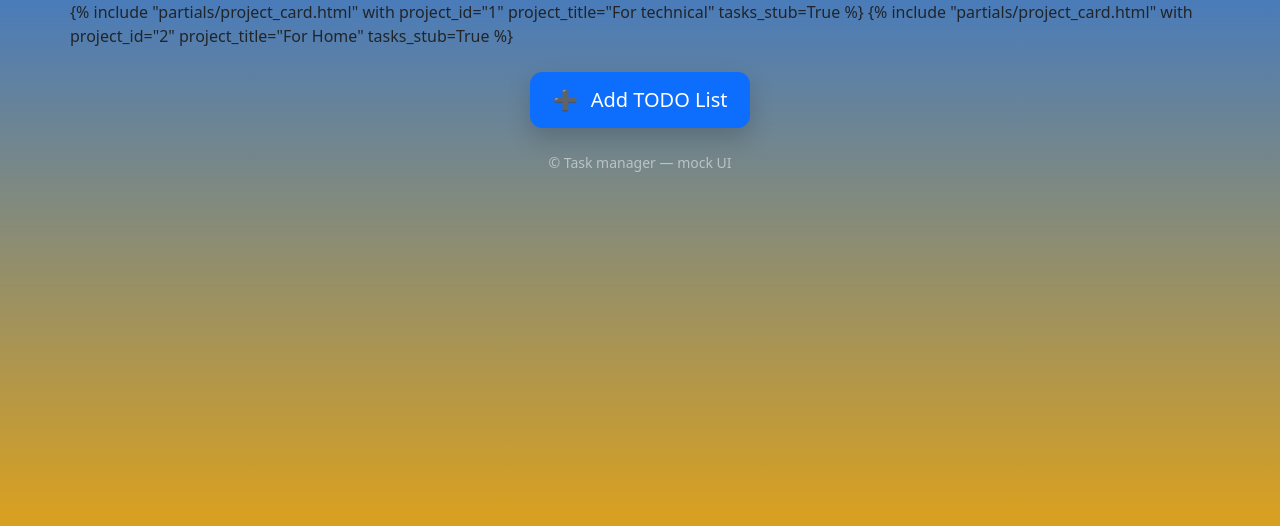
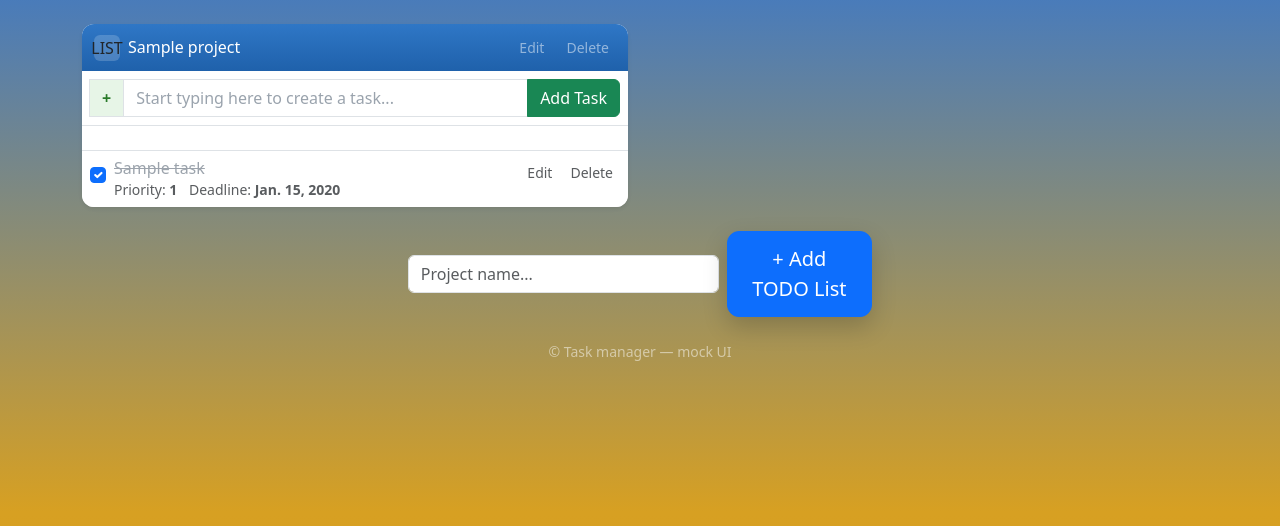
Before and after one commit to VladMajstat/task-manager-django-htmx, a Django app: page / in a window 1280 px wide. Shown: the part 48-574 px from the top of the page. Run offline with Django 5.2, Linux system fonts and the light colour scheme; a user stored in the database is signed in; tables that the repository leaves empty hold one stand-in row (values such as "Sample post"); some libraries are stand-ins or nearby versions.

Commit message:
✨ feat(ui): build project and task templates

```diff
--- a/app/settings.py
+++ b/app/settings.py
@@ -117,7 +117,7 @@ AUTH_USER_MODEL = "users.User"
 # Internationalization
 # https://docs.djangoproject.com/en/5.2/topics/i18n/
 
-LANGUAGE_CODE = "ru-ru"
+LANGUAGE_CODE = "en-us"
 
 TIME_ZONE = "UTC"
 
--- a/main/views.py
+++ b/main/views.py
@@ -1,6 +1,7 @@
 from django.contrib.auth.decorators import login_required
 from django.shortcuts import render
 
+from service.forms import ProjectForm, TaskForm
 from service.models import Project
 
 
@@ -9,4 +10,14 @@ def dashboard(request):
     projects = (
         Project.objects.filter(owner=request.user).prefetch_related("tasks").order_by("-created_at")
     )
-    return render(request, "main/dashboard.html", {"projects": projects})
+    project_form = ProjectForm(owner=request.user)
+    task_form = TaskForm()
+    return render(
+        request,
+        "main/dashboard.html",
+        {
+            "projects": projects,
+            "project_form": project_form,
+            "task_form": task_form,
+        },
+    )
--- a/templates/main/dashboard.html
+++ b/templates/main/dashboard.html
@@ -10,35 +10,32 @@
 
     <!-- Projects grid -->
     <div class="row g-4" id="projects-grid">
-
-      <!-- PROJECT CARD (stub #1) -->
-      {% include "partials/project_card.html" with
-          project_id="1"
-          project_title="For technical"
-          tasks_stub=True
-      %}
-
-      <!-- PROJECT CARD (stub #2) -->
-      {% include "partials/project_card.html" with
-          project_id="2"
-          project_title="For Home"
-          tasks_stub=True
-      %}
-
-      <!-- Заглушка: сюди HTMX буде додавати нові проєкти -->
+      {% for project in projects %}
+        {% include "partials/project_card.html" with project=project task_form=task_form %}
+      {% empty %}
+        <div class="col-12">
+          <div class="alert alert-light border shadow-sm">
+            No projects yet. Create your first list below.
+          </div>
+        </div>
+      {% endfor %}
     </div>
 
     <!-- Add TODO List button (bottom) -->
     <div class="d-flex justify-content-center mt-4">
-      <button
-        class="btn btn-primary btn-lg app-add-list-btn"
-        hx-post="#"
+      <form
+        class="d-flex flex-column flex-sm-row gap-2 align-items-stretch align-items-sm-center"
+        hx-post="{% url 'service:project_create' %}"
         hx-target="#projects-grid"
         hx-swap="beforeend"
         hx-disabled-elt="this"
       >
-        <span class="me-2">➕</span> Add TODO List
-      </button>
+        {% csrf_token %}
+        {{ project_form.name }}
+        <button class="btn btn-primary btn-lg app-add-list-btn" type="submit">
+          + Add TODO List
+        </button>
+      </form>
     </div>
 
   </div>
--- a/templates/partials/project_card.html
+++ b/templates/partials/project_card.html
@@ -1,80 +1,66 @@
 <div class="col-12 col-lg-6">
-  <section class="card app-card shadow-sm" data-project-id="{{ project_id }}">
+  <section class="card app-card shadow-sm" data-project-id="{{ project.id }}">
 
     <!-- Card header -->
     <div class="app-card-header d-flex align-items-center justify-content-between">
       <div class="d-flex align-items-center gap-2">
-        <span class="app-icon" aria-hidden="true">🗓️</span>
-        <h2 class="h6 m-0 text-white">{{ project_title }}</h2>
+        <span class="app-icon" aria-hidden="true">LIST</span>
+        <h2 class="h6 m-0 text-white">{{ project.name }}</h2>
       </div>
 
       <div class="d-flex align-items-center gap-2">
-        <!-- Edit/Delete icons as stubs -->
-        <button class="btn btn-sm btn-link text-white-50 app-icon-btn" title="Edit (stub)" type="button">
-          ✏️
+        <button
+          class="btn btn-sm btn-link text-white-50 app-icon-btn"
+          title="Edit"
+          type="button"
+          hx-get="{% url 'service:project_update' project.id %}"
+          hx-target="closest .app-card"
+          hx-swap="outerHTML"
+        >
+          Edit
         </button>
-        <button class="btn btn-sm btn-link text-white-50 app-icon-btn" title="Delete (stub)" type="button">
-          🗑️
+        <button
+          class="btn btn-sm btn-link text-white-50 app-icon-btn"
+          title="Delete"
+          type="button"
+          hx-post="{% url 'service:project_delete' project.id %}"
+          hx-target="closest .col-12"
+          hx-swap="delete"
+          hx-confirm="Delete this project?"
+        >
+          Delete
         </button>
       </div>
     </div>
 
     <!-- Add task row -->
     <div class="app-add-task-row p-2 border-bottom">
-      <div class="input-group">
-        <span class="input-group-text app-plus" title="Add">＋</span>
-
-        <input
-          class="form-control app-task-input"
-          type="text"
-          name="name"
-          placeholder="Start typing here to create a task..."
-          autocomplete="off"
-        />
-
+      <form
+        class="input-group"
+        hx-post="{% url 'service:task_create' project.id %}"
+        hx-target="#project-{{ project.id }}-tasks"
+        hx-swap="afterbegin"
+        hx-disabled-elt="this"
+      >
+        {% csrf_token %}
+        <span class="input-group-text app-plus" title="Add">+</span>
+        {{ task_form.name }}
         <button
           class="btn btn-success app-add-task-btn"
-          type="button"
-          hx-post="#"
-          hx-include="closest .app-add-task-row"
-          hx-target="#project-{{ project_id }}-tasks"
-          hx-swap="afterbegin"
-          _="on click
-                set input to the first <input/> in the closest <section/>
-                if input.value.trim() is '' then halt
-                set input.value to ''
-                focus() on input
-             end"
+          type="submit"
         >
           Add Task
         </button>
-      </div>
-
-      <!-- Тут можна додати міні поля (priority/deadline) пізніше, як на 2-му етапі -->
-      <!--
-      <div class="d-flex gap-2 mt-2">
-        <input type="date" class="form-control form-control-sm" name="deadline" />
-        <select class="form-select form-select-sm" name="priority">
-          <option value="1">High</option>
-          <option value="2">Medium</option>
-          <option value="3">Low</option>
-        </select>
-      </div>
-      -->
+      </form>
     </div>
 
     <!-- Tasks list -->
-    <div class="app-tasks" id="project-{{ project_id }}-tasks">
-
-      {% if tasks_stub %}
-        {% include "partials/task_row.html" with task_id="t1" text="Open this mock-up in Adobe Fireworks" checked=False %}
-        {% include "partials/task_row.html" with task_id="t2" text="Attentively check the file" checked=False highlighted=True %}
-        {% include "partials/task_row.html" with task_id="t3" text="Write HTML & CSS" checked=False %}
-        {% include "partials/task_row.html" with task_id="t4" text="Add Javascript to implement adding / editing / removing for todo items and lists taking into account as more use cases as possible" checked=False %}
-      {% else %}
-        <!-- Тут Django буде рендерити реальні таски -->
-      {% endif %}
-
+    <div class="app-tasks" id="project-{{ project.id }}-tasks">
+      {% for task in project.tasks.all %}
+        {% include "partials/task_row.html" with task=task %}
+      {% empty %}
+        <div class="px-3 py-3 text-muted small">No tasks yet.</div>
+      {% endfor %}
     </div>
 
   </section>
--- a/templates/partials/task_row.html
+++ b/templates/partials/task_row.html
@@ -1,35 +1,53 @@
-<div class="app-task-row d-flex align-items-start gap-2 px-2 py-2 border-top {% if highlighted %}app-task-highlight{% endif %}"
-     data-task-id="{{ task_id }}">
+<div class="app-task-row d-flex align-items-start gap-2 px-2 py-2 border-top"
+     data-task-id="{{ task.id }}">
 
   <div class="pt-1">
-    <input class="form-check-input" type="checkbox" {% if checked %}checked{% endif %}
-      hx-post="#"
+    <input class="form-check-input" type="checkbox" {% if task.is_done %}checked{% endif %}
+      hx-post="{% url 'service:task_toggle_done' task.id %}"
       hx-target="closest .app-task-row"
       hx-swap="outerHTML"
     />
   </div>
 
   <div class="flex-grow-1">
-    <div class="app-task-text {% if checked %}app-task-done{% endif %}">
-      {{ text }}
+    <div class="app-task-text {% if task.is_done %}app-task-done{% endif %}">
+      {{ task.name }}
     </div>
 
-    <!-- Заглушка під deadline/priority -->
-    <div class="small text-muted mt-1 d-none">
-      <span class="me-2">Priority: <strong>2</strong></span>
-      <span>Deadline: <strong>2026-02-10</strong></span>
-    </div>
+    {% if task.priority or task.deadline %}
+      <div class="small text-muted mt-1">
+        {% if task.priority %}
+          <span class="me-2">Priority: <strong>{{ task.priority }}</strong></span>
+        {% endif %}
+        {% if task.deadline %}
+          <span>Deadline: <strong>{{ task.deadline }}</strong></span>
+        {% endif %}
+      </div>
+    {% endif %}
   </div>
 
-  <!-- Task actions (stubs) -->
+  <!-- Task actions -->
   <div class="d-flex align-items-center gap-1">
-    <button class="btn btn-sm btn-link text-muted app-icon-btn" title="Move (stub)" type="button">↕️</button>
-    <button class="btn btn-sm btn-link text-muted app-icon-btn" title="Edit (stub)" type="button">✏️</button>
-    <button class="btn btn-sm btn-link text-muted app-icon-btn" title="Delete (stub)" type="button"
-      hx-post="#"
+    <button
+      class="btn btn-sm btn-link text-muted app-icon-btn"
+      title="Edit"
+      type="button"
+      hx-get="{% url 'service:task_update' task.id %}"
+      hx-target="closest .app-task-row"
+      hx-swap="outerHTML"
+    >
+      Edit
+    </button>
+    <button
+      class="btn btn-sm btn-link text-muted app-icon-btn"
+      title="Delete"
+      type="button"
+      hx-post="{% url 'service:task_delete' task.id %}"
       hx-target="closest .app-task-row"
       hx-swap="delete"
       hx-confirm="Delete this task?"
-    >🗑️</button>
+    >
+      Delete
+    </button>
   </div>
 </div>
```
Also changed, not shown: service/views.py (+12 -2 lines), templates/partials/project_form.html (added, +32 -0 lines), templates/partials/task_form.html (added, +45 -0 lines).
